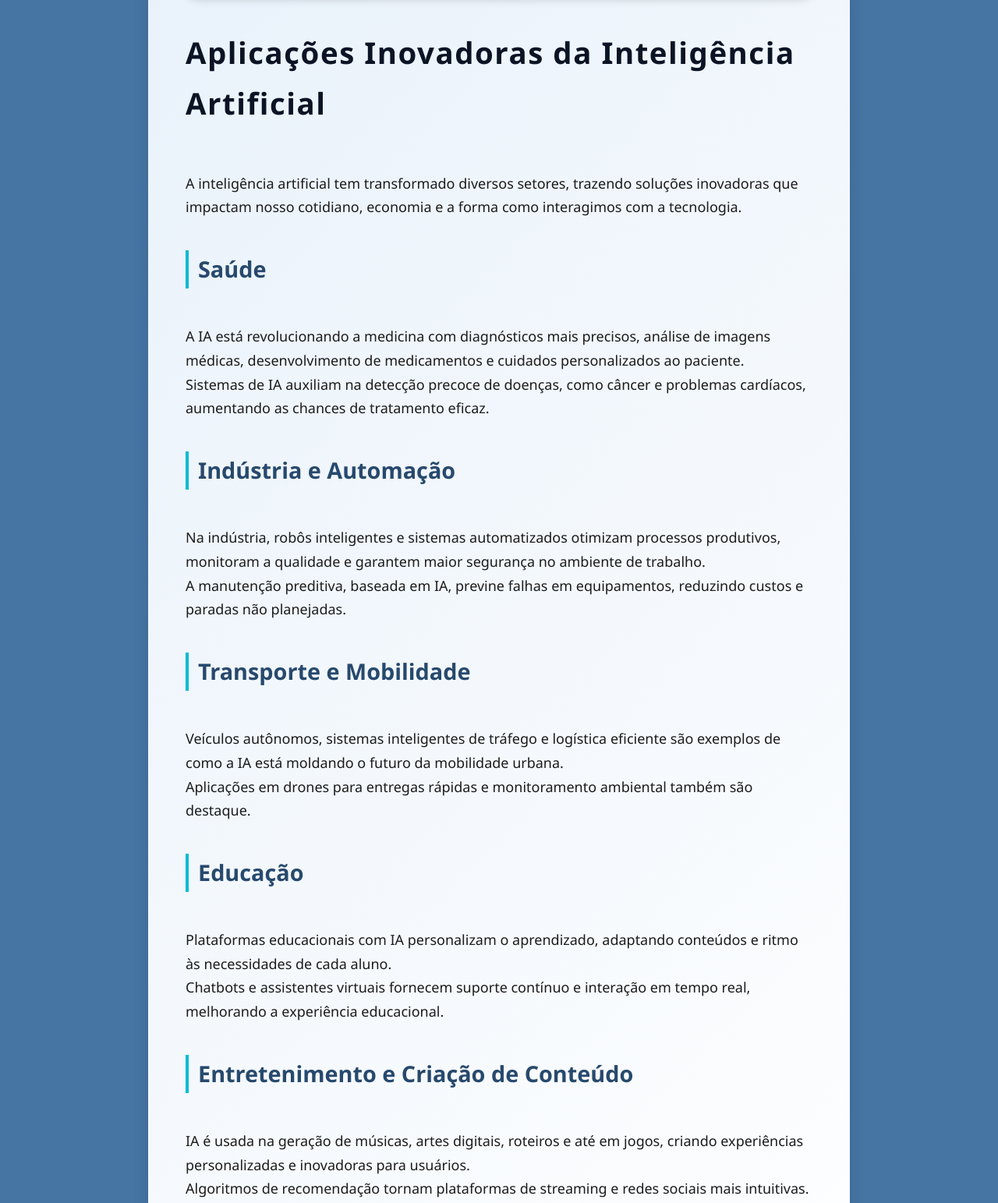
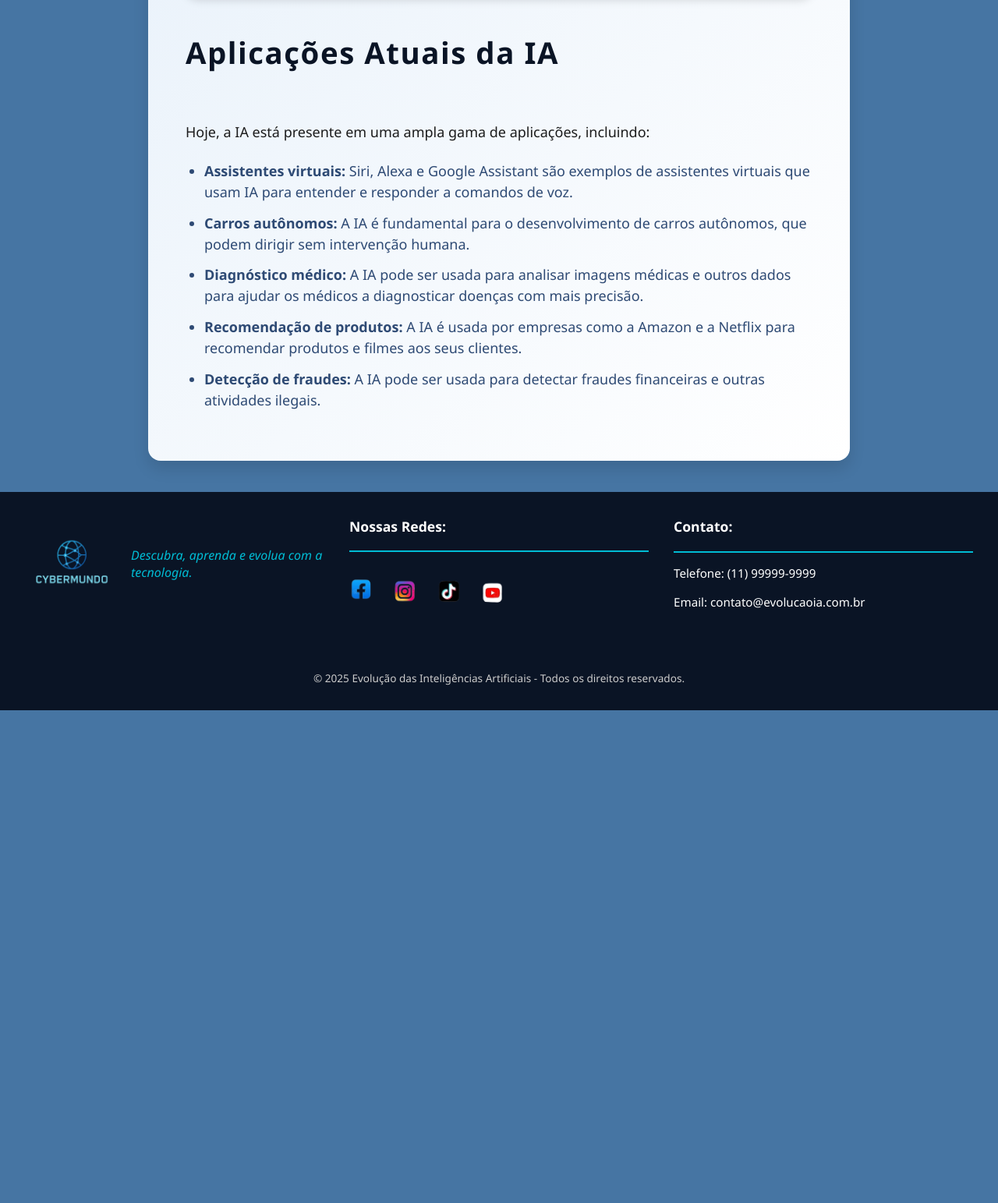
Before and after one commit to geoadr/evolu-o-IA, a plain HTML site: page aplicacoes.html in a window 1280 px wide. Shown: the part 600-2143 px from the top of the page at 78% size. After the commit the page ends 1511 px from the top, so only its background shows below. Drawn offline with Linux system fonts and the light colour scheme.

Commit message:
Update aplicacoes.html
aplicações

```diff
--- a/aplicacoes.html
+++ b/aplicacoes.html
@@ -247,49 +247,31 @@
   </nav>
 
   <main>
-    <img src="aplicações.jpeg" alt="Aplicações inovadoras de IA" />
+    <img src="aplicações.jpeg" alt="Aplicações atuais da IA" />
 
-    <h2>Aplicações Inovadoras da Inteligência Artificial</h2>
+    <h2>Aplicações Atuais da IA</h2>
 
     <p>
-      A inteligência artificial tem transformado diversos setores, trazendo soluções inovadoras que impactam nosso cotidiano, economia e a forma como interagimos com a tecnologia.
+      Hoje, a IA está presente em uma ampla gama de aplicações, incluindo:
     </p>
 
-    <h3>Saúde</h3>
-    <p>
-      A IA está revolucionando a medicina com diagnósticos mais precisos, análise de imagens médicas, desenvolvimento de medicamentos e cuidados personalizados ao paciente.
-      Sistemas de IA auxiliam na detecção precoce de doenças, como câncer e problemas cardíacos, aumentando as chances de tratamento eficaz.
-    </p>
-
-    <h3>Indústria e Automação</h3>
-    <p>
-      Na indústria, robôs inteligentes e sistemas automatizados otimizam processos produtivos, monitoram a qualidade e garantem maior segurança no ambiente de trabalho.
-      A manutenção preditiva, baseada em IA, previne falhas em equipamentos, reduzindo custos e paradas não planejadas.
-    </p>
-
-    <h3>Transporte e Mobilidade</h3>
-    <p>
-      Veículos autônomos, sistemas inteligentes de tráfego e logística eficiente são exemplos de como a IA está moldando o futuro da mobilidade urbana.
-      Aplicações em drones para entregas rápidas e monitoramento ambiental também são destaque.
-    </p>
-
-    <h3>Educação</h3>
-    <p>
-      Plataformas educacionais com IA personalizam o aprendizado, adaptando conteúdos e ritmo às necessidades de cada aluno.
-      Chatbots e assistentes virtuais fornecem suporte contínuo e interação em tempo real, melhorando a experiência educacional.
-    </p>
-
-    <h3>Entretenimento e Criação de Conteúdo</h3>
-    <p>
-      IA é usada na geração de músicas, artes digitais, roteiros e até em jogos, criando experiências personalizadas e inovadoras para usuários.
-      Algoritmos de recomendação tornam plataformas de streaming e redes sociais mais intuitivas.
-    </p>
-
-    <h3>Meio Ambiente</h3>
-    <p>
-      Soluções baseadas em IA monitoram o meio ambiente, auxiliando no combate ao desmatamento, previsão climática e preservação da biodiversidade.
-      Sensores inteligentes e análise de dados contribuem para ações mais eficazes na sustentabilidade.
-    </p>
+    <ul>
+      <li>
+        <strong>Assistentes virtuais:</strong> Siri, Alexa e Google Assistant são exemplos de assistentes virtuais que usam IA para entender e responder a comandos de voz.
+      </li>
+      <li>
+        <strong>Carros autônomos:</strong> A IA é fundamental para o desenvolvimento de carros autônomos, que podem dirigir sem intervenção humana.
+      </li>
+      <li>
+        <strong>Diagnóstico médico:</strong> A IA pode ser usada para analisar imagens médicas e outros dados para ajudar os médicos a diagnosticar doenças com mais precisão.
+      </li>
+      <li>
+        <strong>Recomendação de produtos:</strong> A IA é usada por empresas como a Amazon e a Netflix para recomendar produtos e filmes aos seus clientes.
+      </li>
+      <li>
+        <strong>Detecção de fraudes:</strong> A IA pode ser usada para detectar fraudes financeiras e outras atividades ilegais.
+      </li>
+    </ul>
   </main>
 
   <footer>
```
